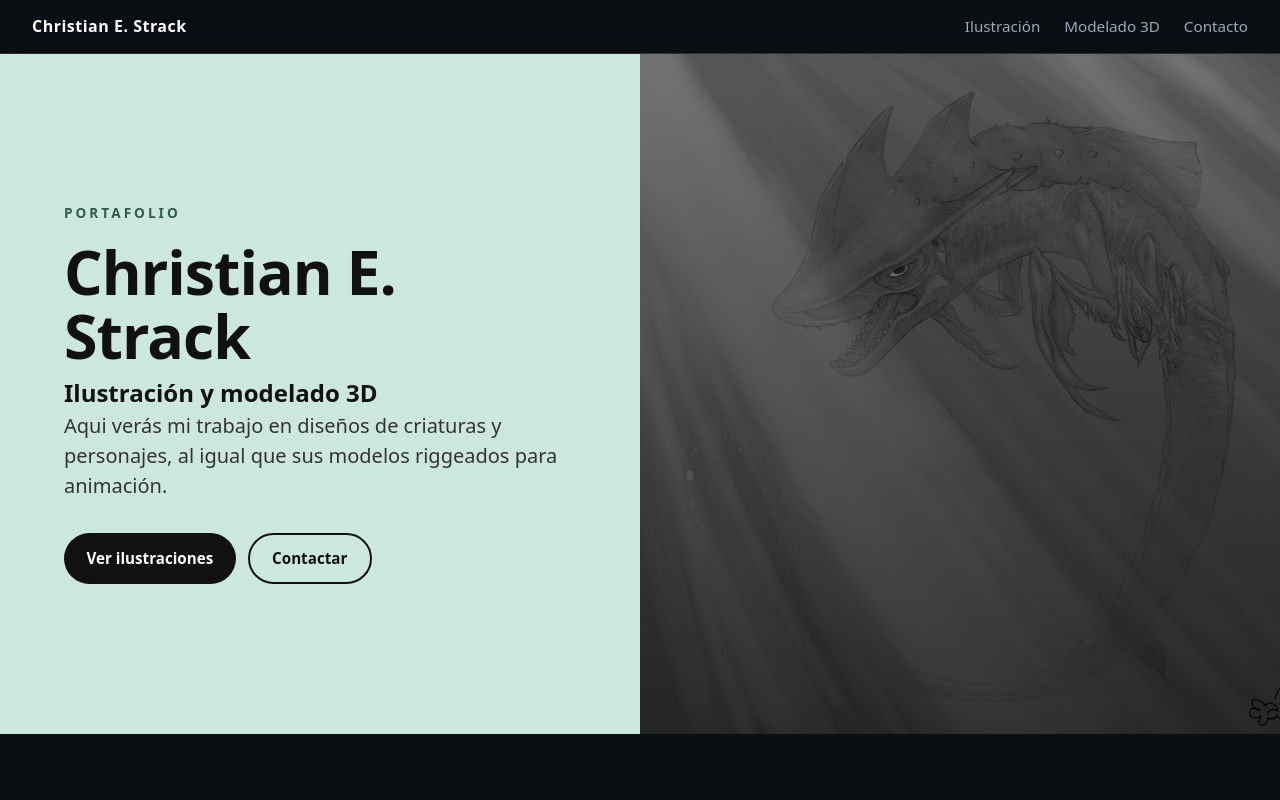
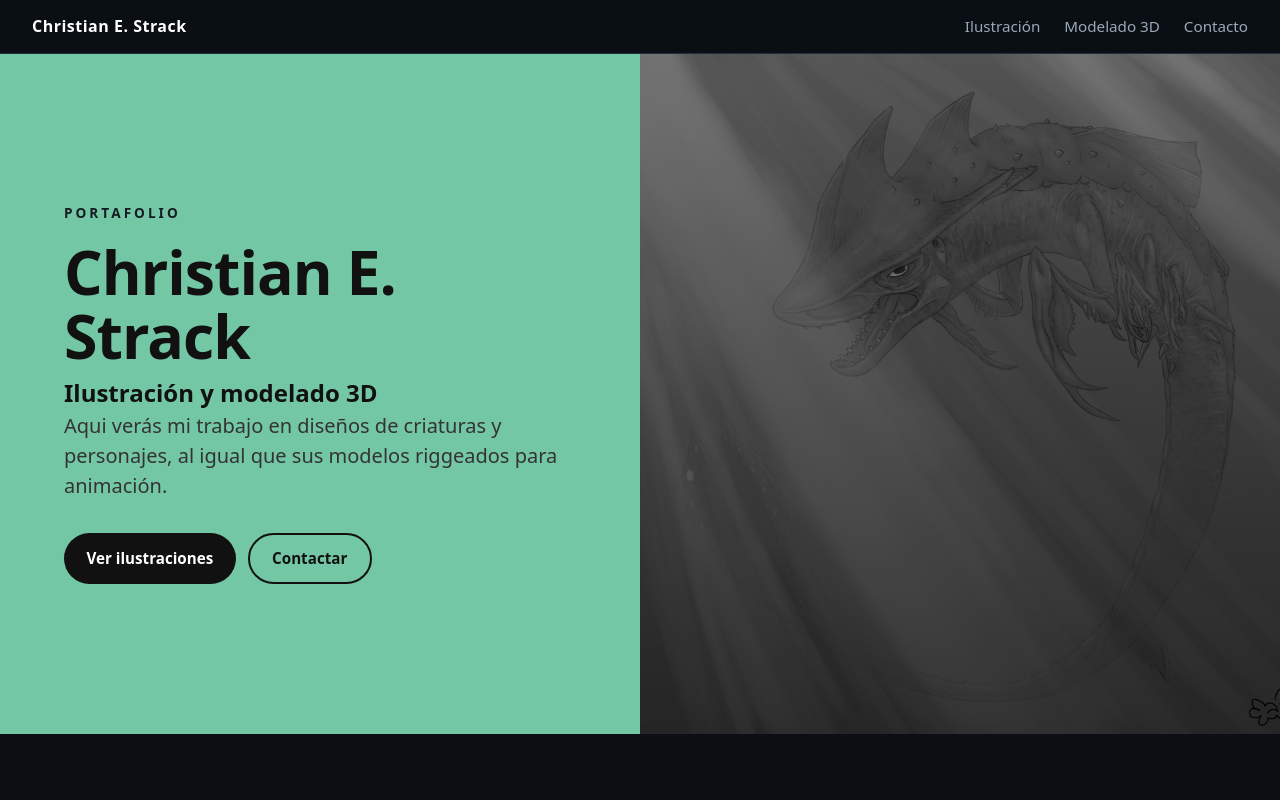
Before and after one commit to Christian123456789101/Porfolio, a plain HTML site: page index.html in a window 1280 px wide. Shown: the top 800 px of the page. Drawn offline with Linux system fonts and the light colour scheme.

Commit message:
Update styles.css

```diff
--- a/styles.css
+++ b/styles.css
@@ -10,11 +10,11 @@
             --surface-2: #1b2530;
             --border: #222f3d;
             --accent: #4a6fa5;
-            --mint: #cce8dc;
+            --mint: #74c7a4;
             --text: #ffffff;
             --text-dark: #111;
             --muted: #9aa8b8;
-            --whatsapp: #25d366;
+            --whatsapp: #151c24;
             --radius: 12px;
             --ease: cubic-bezier(.2, .7, .2, 1);
         }
@@ -109,7 +109,7 @@
             font-size: .85rem;
             text-transform: uppercase;
             letter-spacing: 3px;
-            color: #2e5e4a;
+            color: #151c24;
             margin-bottom: 1rem;
             font-weight: 600;
         }
```
